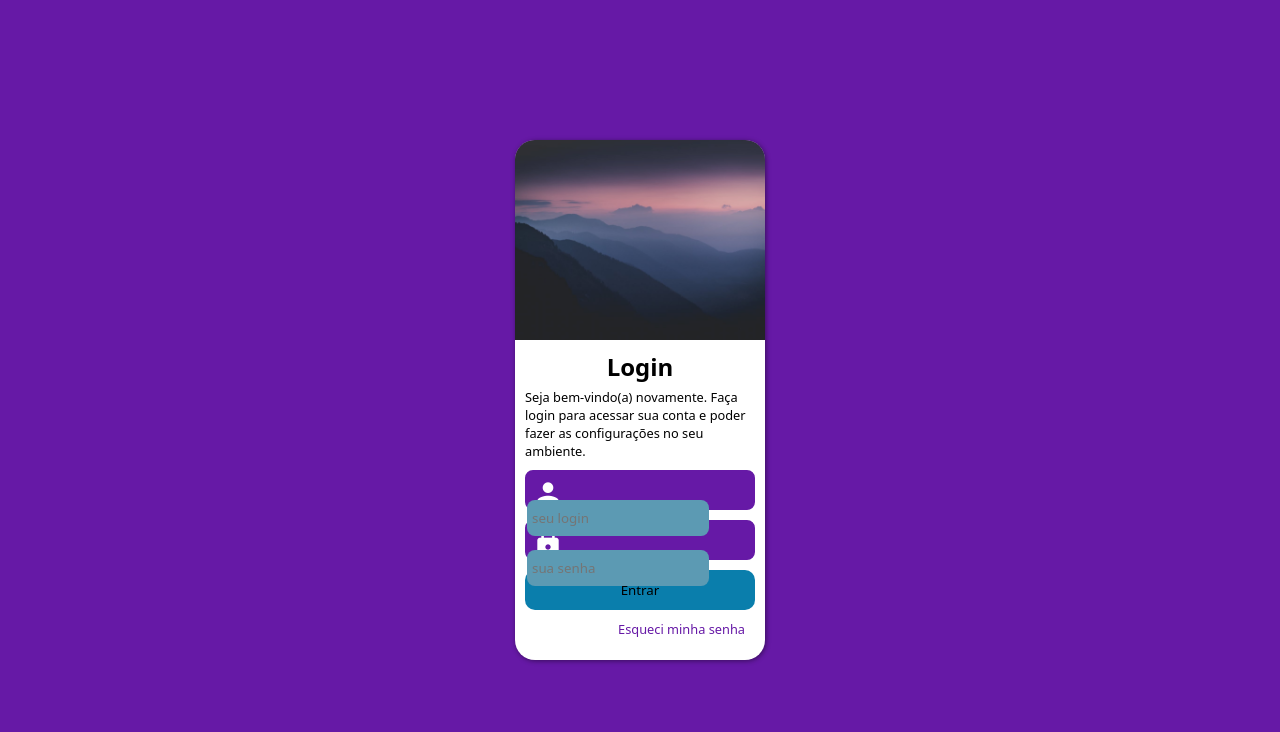
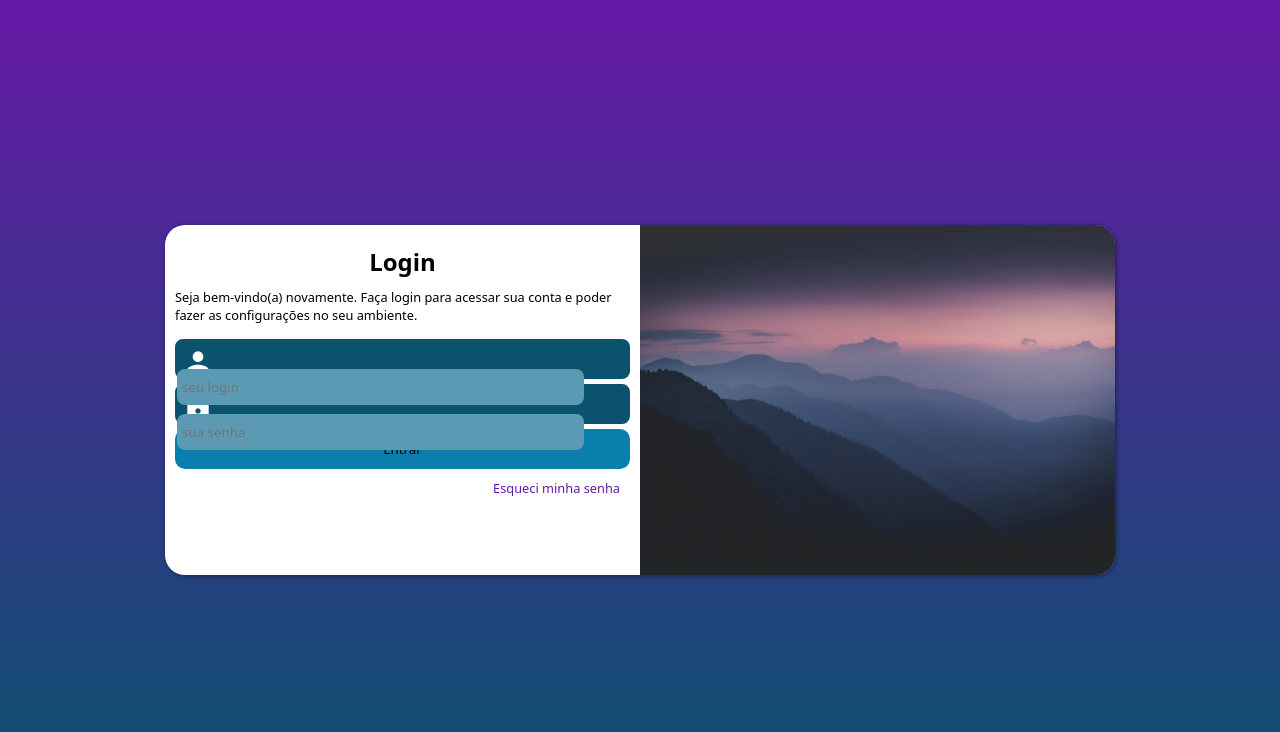
Before and after one commit to luizkichimoto/projeto-login, a plain HTML site: page index.html in a window 1280 px wide. Drawn offline with Linux system fonts and the light colour scheme.

Commit message:
finalizei o projeto login

```diff
--- a/estilos/estilo.css
+++ b/estilos/estilo.css
@@ -1,7 +1,7 @@
 @charset "UTF-8";
 
 /*Cores:
-Azul:#0B526E
+Azul:#113442
 lilás: #6619A6
 */
 
@@ -13,7 +13,7 @@ lilás: #6619A6
 }
 
 html, body{
-    background-color: #6619A6;
+    background-color: #113442;
     width: 100vw;
     height: 100vh;
 }
@@ -31,12 +31,14 @@ section#login{
 
     background-color: white;
     width: 250px;
-    height: 520px;
+    height: 550px;
     border-radius: 20px;
     box-shadow: 1px 1px 5px rgba(0, 0, 0, 0.445);
     overflow: hidden;
 
     transform: translate(-50%, -50%);
+    transition: width 0.3s, height 0.3s;
+    transition-timing-function: ease;
 }
 
 div#imagem{
@@ -45,28 +47,29 @@ div#imagem{
     height: 200px;
 }
 
-div.formulario{
+div#formulario{
     display: block;
     padding: 10px;
 }
 
-div.formulario h1{
+div#formulario h1{
+    font-size: 1.5em;
     text-align: center;
-    margin-bottom: 5px;
+    padding: 10px;
 }
 
-div.formulario p {
+div#formulario p {
     font-size: 0.8em;
     padding-bottom: 10px;
 }
 
 div.campo{
-    background-color: #6619A6;
+    background-color: #0B526E;
     width: 100%;
     height: 40px;
     border-radius: 8px;
-    border: 2px  solid #6619A6;
-    margin-bottom: 10px;
+    border: 2px  solid #0B526E;
+    margin: 5px 0px;
 }
 
 div.campo label{
--- a/estilos/mediaquery.css
+++ b/estilos/mediaquery.css
@@ -2,6 +2,55 @@
 
 @media screen and (min-width: 768px) and (max-width:992px) {
     body{
-        background-image: linear-gradient(to top, #0B526E, #6619A6);
+        background-image: linear-gradient(to top, #0b526e, #6619A6);
     }
+
+    section#login{
+        width: 80vw;
+        height: 300px;
+    }
+
+    div#imagem {
+        float: left;
+        width: 30%;
+        height: 100%;
+    }
+
+    div#formulario {
+        float: right;
+        width: 65%;
+        height: 100%;
+    }
+
+    div#formulario h1 {
+        font-size: 2em;
+    }
+
+   div#formulario p {
+        font-size: 1em;
+   }
 }
+
+@media screen and (min-width: 992px) {
+    body{
+        background-image: linear-gradient(to top, #0b526e, #6619A6);
+    }
+
+    section#login {
+        width: 950px;
+        height: 350px;
+    }
+
+    div#imagem {
+        float: right;
+        width: 50%;
+        height: 100%;
+    }
+
+    div#formulario {
+        float: left;
+        width: 50%;
+        height: 100%;
+    }
+
+}
--- a/index.html
+++ b/index.html
@@ -16,7 +16,7 @@
             <div id="imagem">
 
             </div>
-            <div class="formulario">
+            <div id="formulario">
                 <h1>Login</h1>
                 <p>Seja bem-vindo(a) novamente. Faça login para acessar sua conta e poder fazer as configurações no seu ambiente.</p>
                 <form action="login.php" method="post" autocomplete="on">
```
